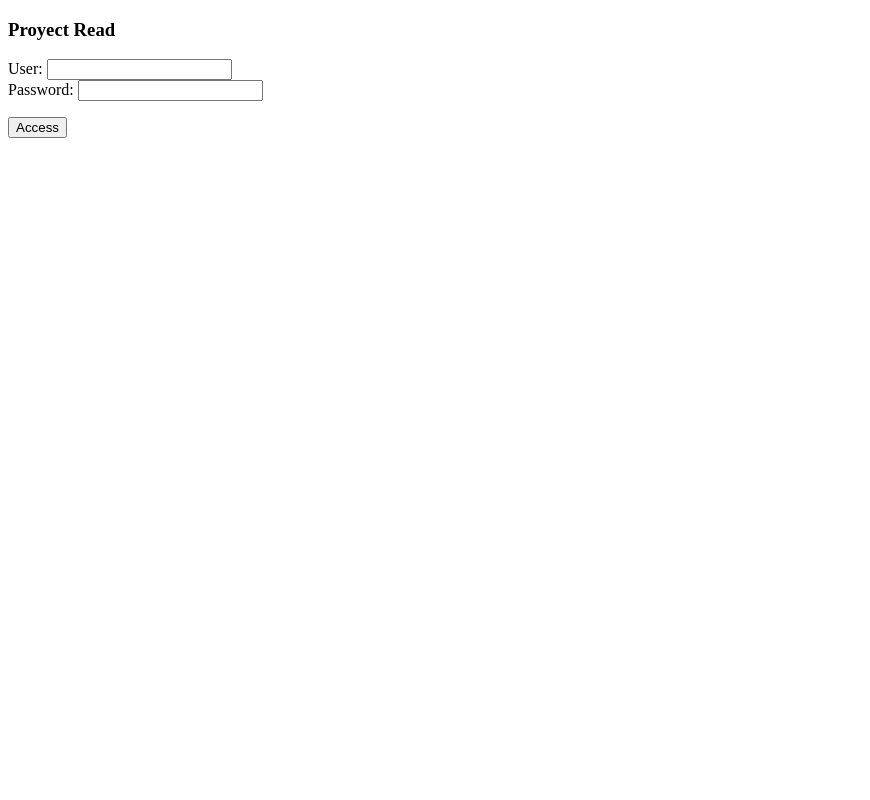
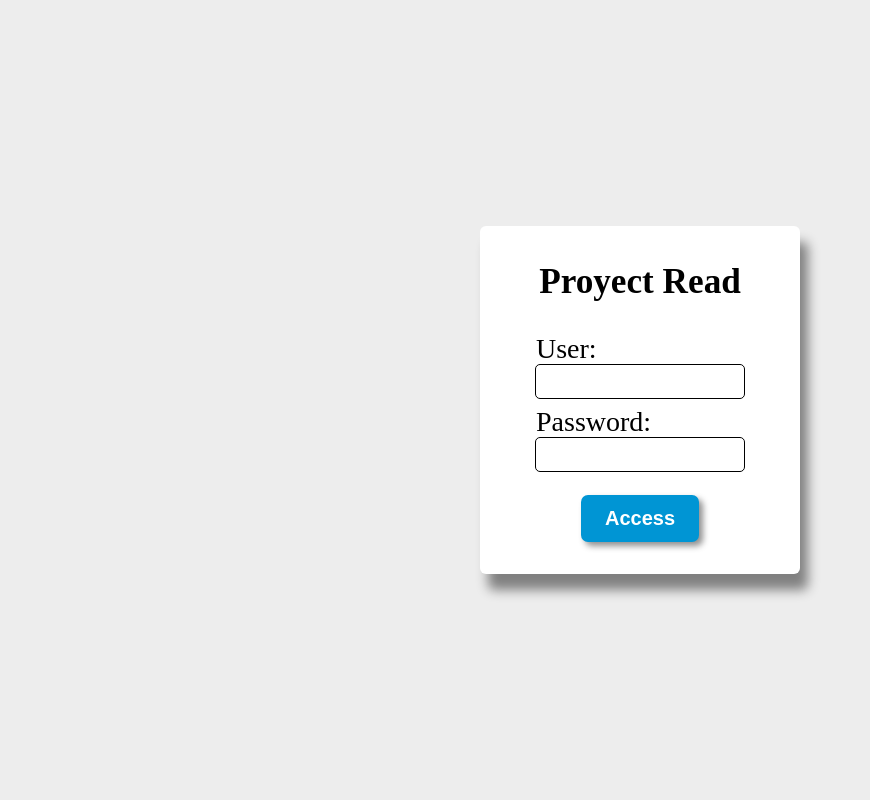
Before and after one commit to JowisG/Read-proyect, a PHP site: page /Principal.php in a window 1280 px wide. Shown: the whole page, without its empty margins (0-870 px from the left). Run offline with PHP 8.4, Linux system fonts and the light colour scheme.

Commit message:
Login complete

```diff
--- /dev/null
+++ b/CSS/Login.css
@@ -0,0 +1,70 @@
+.Login{
+    display: flex;
+    justify-content: center;
+    align-items: center;
+    height: 100vh;
+    background-color: var(--LightGray);
+}
+.Login > .form{
+    padding: 1em 0;
+    display:flex;
+    flex-direction: column;
+    align-items: center;
+    width: 25%;
+    border-radius: .75vh;
+    box-shadow: .5em 1em .75em var(--Gray);
+    background: var(--White);
+}
+.Login h3{
+    font-size: 2.2em;
+    margin-bottom: .75em;
+}
+.Login div{
+    padding: .25em;
+    display: flex;
+    flex-direction: column;
+    width: 65%;
+}
+.Login label{
+    font-size: 1.75em;
+}
+.Login input[type="text"], input[type="password"]{
+    font-size: 1.25em;
+    padding: .25em;
+    border:0;
+    border-radius: .2em;
+    outline: .05em solid var(--Black);
+}
+.Login input:user-invalid{
+    outline: .1em dashed var(--invalid);
+}
+.Login input:user-valid{
+    outline:.1em solid var(--valid);
+}
+.Login input:focus{
+    outline: .1em solid var(--Black);
+}
+.Login .summit{
+    margin-bottom: 1em;
+    width: 65%;
+    cursor: pointer;
+}
+.Login .summit button{
+    padding: .6em 1.2em;
+    font-size: 1.25em;
+    border-radius: .35em;
+    border:0;
+    box-shadow: .2em .2em .3em var(--shadow-lightgray);
+    color: var(--White);
+    font-weight: bold;
+    background: var(--first);
+    cursor: pointer;
+    transform: scale3d(1,1,1);
+    transition: .3s ease box-shadow, .5s ease background, .3s ease transform;
+}
+.Login .summit button:hover{
+    box-shadow: none;
+    background: var(--second);
+    transform: scale3d(0.95,0.95,1);
+    transition: .75s .3s ease box-shadow, .5s ease background, .75s ease transform;
+}
--- /dev/null
+++ b/CSS/Main.css
@@ -0,0 +1,35 @@
+*{
+    margin: 0;
+    padding: 0;
+}
+h1 {
+    font-size: 3em;
+    color: var(--Black);
+    text-align: center;
+    margin-top: 20px;
+}
+h2{
+    font-size: 2.2em;
+    color: var(--Black);
+    text-align: center;
+    margin-top: 20px;
+}
+h3 {
+    font-size: 1.5em;
+    color: var(--Black);
+    text-align: center;
+    margin-top: 20px;
+}
+h4 {
+    font-size: 1.1em;
+    color: var(--Black);
+    text-align: center;
+    margin-top: 20px;
+}
+
+p{
+    font-size: 1em;
+    color: var(--Black);
+    text-align: center;
+    margin-top: 20px;
+}
--- /dev/null
+++ b/CSS/Variables/Variables.css
@@ -0,0 +1,16 @@
+:root{
+    /* Primaries */
+    --White: #ffffff;
+    --Black: #000000;
+    /* Seconodaries */
+    --Gray: #808080;
+    --LightGray: #ededed;
+    /* Especial cases */
+    --first: #0095d4;
+    --second: #006ac6;
+    /* Valid or invalid */
+    --valid: #20d055;
+    --invalid: #ff4444;
+    /* Esp-Shadows */
+    --shadow-lightgray: #00000070;
+}
--- /dev/null
+++ b/Partes/Head.php
@@ -0,0 +1,6 @@
+<meta charset="UTF-8">
+<meta name="viewport" content="width=device-width, initial-scale=1.0">
+<link rel="stylesheet" href="./CSS/Variables/Variables.css">
+<link rel="stylesheet" href="./CSS/Main.css">
+<link rel="stylesheet" href="./CSS/Login.css">
+<title>Read Proyect</title>
--- a/Principal.php
+++ b/Principal.php
@@ -6,9 +6,9 @@
 <!DOCTYPE html>
 <html lang="en">
 <head>
-    <meta charset="UTF-8">
-    <meta name="viewport" content="width=device-width, initial-scale=1.0">
-    <title>Read Proyect</title>
+    <?php
+        include 'Partes/Head.php';
+    ?>
 </head>
 <body>
     <?php
--- a/Vistas/Login.php
+++ b/Vistas/Login.php
@@ -1,17 +1,17 @@
-<div>
+<div class="Login">
     <form class="form" action="" method="post" autocomplete="off">
         <h3>Proyect Read</h3>
-        <div class="user">
-            <lable for="user">User:</lable>
+        <div>
+            <label class="esp" for="user">User:</label>
             <input type="text" name="user" id="user" pattern="[a-zA-Z0-9#$.]{1,10}"
             maxlength="10" minlength="1" required title="Letras, Números y Simbolos. Longitud: 1-10">
         </div>
-        <div class="password">
+        <div>
             <label for="password">Password:</label>
             <input type="password" name="password" id="password" pattern="[a-zA-Z0-9$@.-]{7,50}"
             maxlength="50" minlength="7" required title="Letras, Números y Simbolos. Longitud: 7-50">
         </div>
-        <p>
+        <p class="summit">
             <button type="submit">Access</button>
         </p>
 
```
